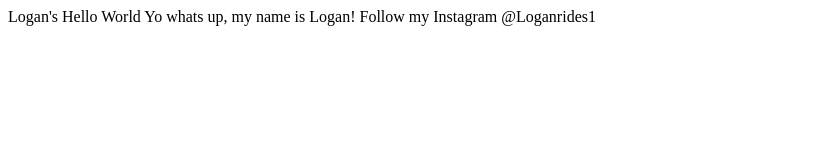
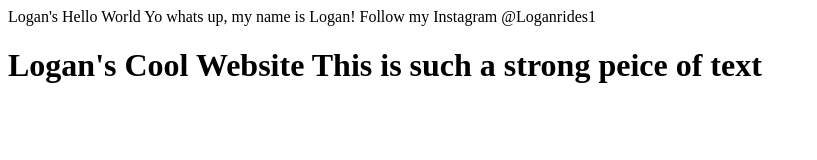
Before and after one commit to LoganA28/HelloWorld, a plain HTML site: page index.html in a window 1280 px wide. Shown: the whole page, without its empty margins (0-817 px from the left). Drawn offline with Linux system fonts and the light colour scheme.

Commit message:
Update index.html

```diff
--- a/index.html
+++ b/index.html
@@ -4,4 +4,7 @@
   <title>Tutorial Website</title> Logan's Hello World
 </head>
 <body>Yo whats up, my name is Logan! Follow my Instagram @Loganrides1</body>
+  <h1> Logan's Cool Website
+  <strong> This is such a strong peice of text
+  <body)
 </html>
```
